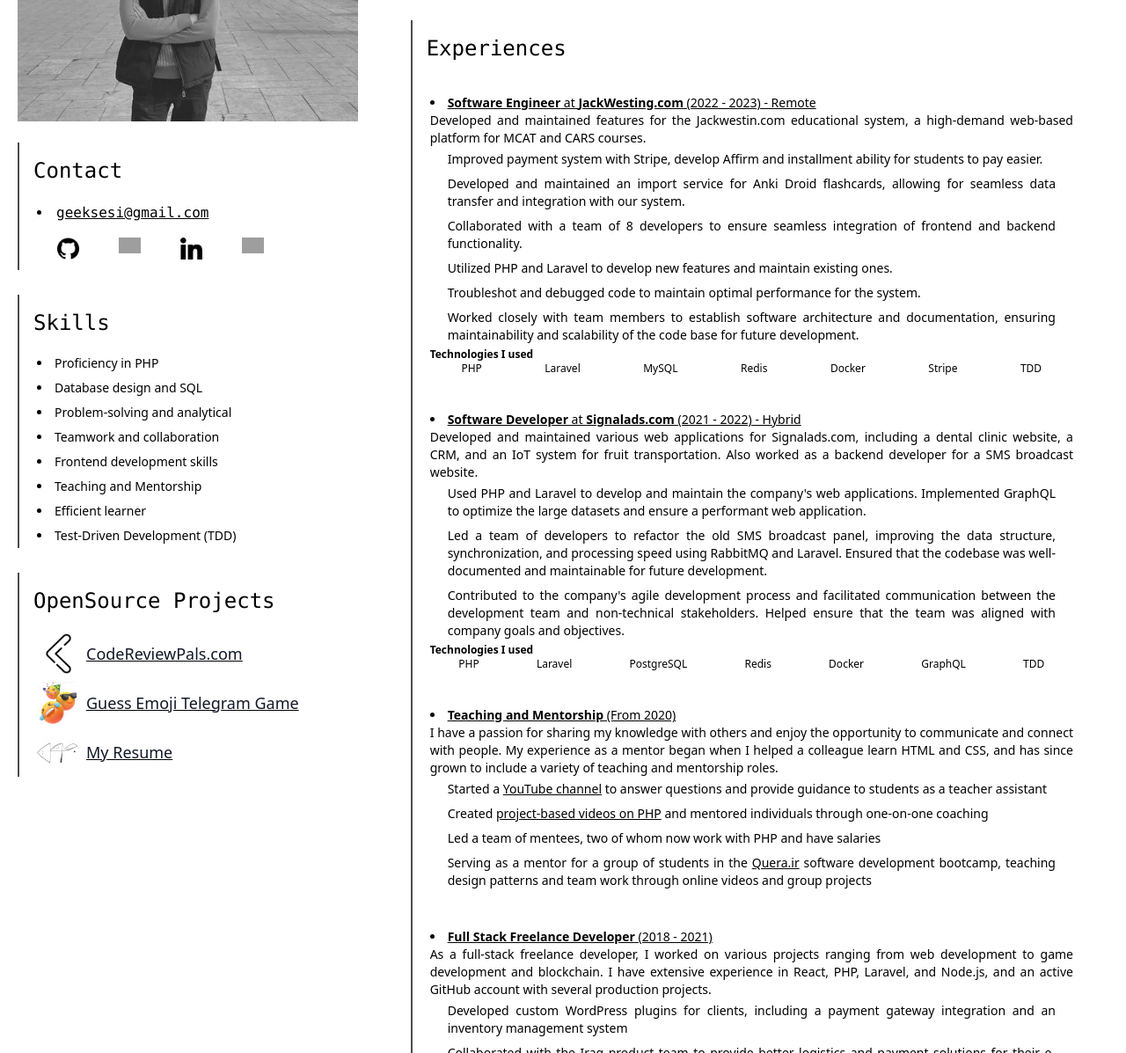
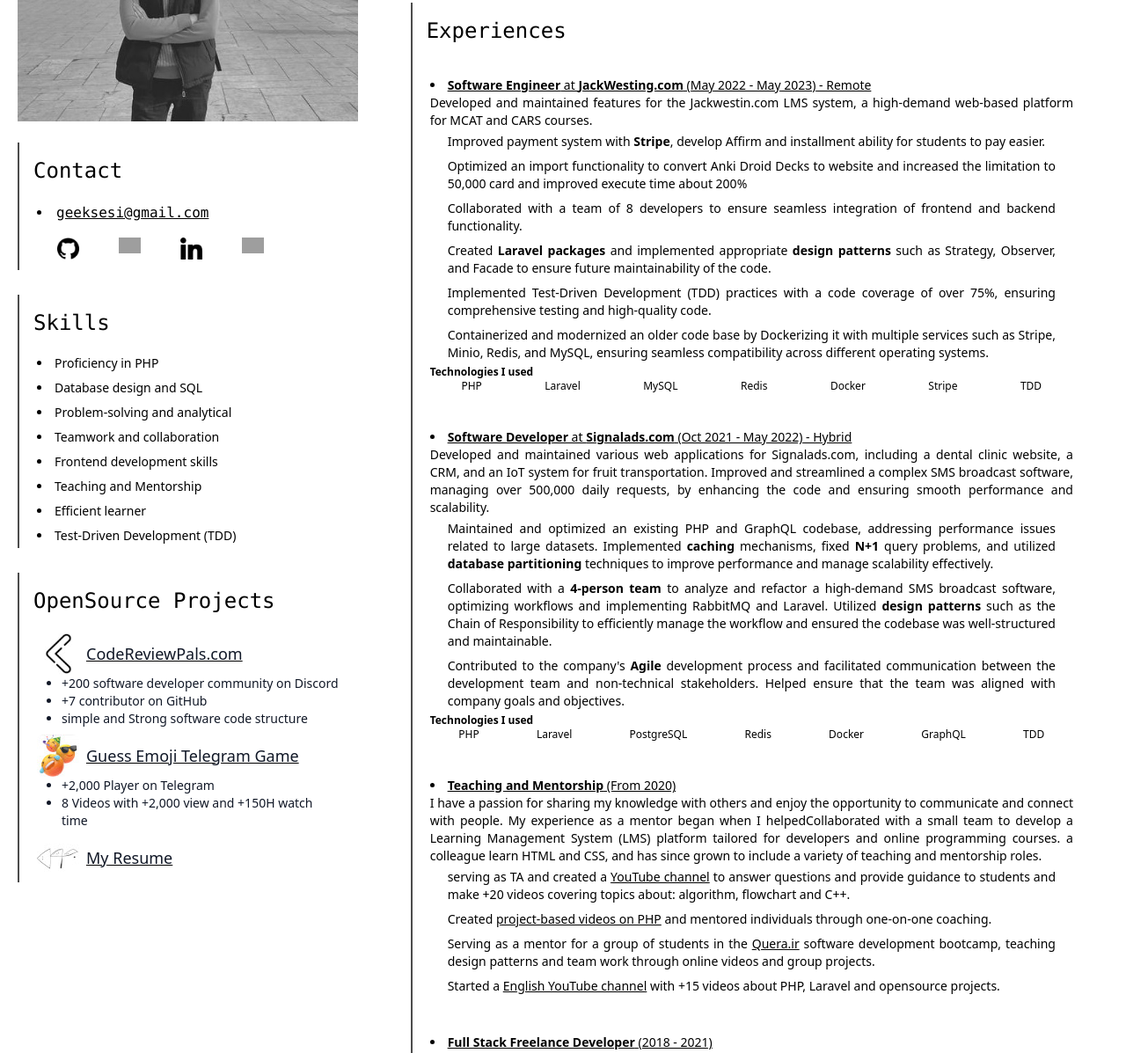
Before and after one commit to geeksesi/resume, a Gatsby site: page /software-engineer in a window 1280 px wide. Shown: the part 437-1634 px from the top of the page at 88% size. Built offline with nearby package versions, Linux system fonts and the light colour scheme; Gatsby itself is replaced by a stand-in of ours; grey boxes are pictures that could not be loaded.

Commit message:
update some information and data

```diff
--- a/src/components/Resume/Projects.js
+++ b/src/components/Resume/Projects.js
@@ -26,6 +26,15 @@
                                 </div>
                             </div>
                         </a>
+                        <ul className="list-disc pl-7">
+                            {item.achievements.map((achievement) => {
+                                return (
+                                    <li className="list-item title-font font-medium text-sm text-gray-900">
+                                        {achievement}
+                                    </li>
+                                );
+                            })}
+                        </ul>
                     </li>
                 ))}
             </ul>
--- a/src/resume/software-engineer.json
+++ b/src/resume/software-engineer.json
@@ -11,19 +11,23 @@
     "social": [
         {
             "name": "github",
-            "link": "https://github.com/geeksesi/"
+            "link": "https://github.com/geeksesi/",
+            "title": "GitHub.com/Geeksesi"
         },
         {
             "name": "youtube",
-            "link": "https://www.youtube.com/@ghasemy_javad"
+            "link": "https://www.youtube.com/@ghasemy_javad",
+            "title": "Youtube.com/@Ghasemy_Javad"
         },
         {
             "name": "linkedin",
-            "link": "https://www.linkedin.com/in/ghasemy-javad/"
+            "link": "https://www.linkedin.com/in/ghasemy-javad/",
+            "title": "LinkedIn.com/in/Ghasemy_javad"
         },
         {
             "name": "youtube",
-            "link": "https://youtube.com/@geeksesi"
+            "link": "https://youtube.com/@geeksesi",
+            "title": "Youtube.com/@Geeksesi"
         }
     ],
     "skills": [
@@ -40,66 +44,76 @@
         {
             "title": "CodeReviewPals.com",
             "url": "https://github.com/CodeReviewPals/code-review-pals/",
-            "thumbnail": "CodeReviewPals"
+            "thumbnail": "CodeReviewPals",
+            "stack": ["PHP", "MySql", "React", "Inertia"],
+            "achievements": [
+                "+200 software developer community on Discord",
+                "+7 contributor on GitHub",
+                "simple and Strong software code structure"
+            ]
         },
         {
             "title": "Guess Emoji Telegram Game",
             "url": "https://github.com/geeksesi/guess_emoji_telegram_bot",
-            "thumbnail": "GuessEmoji"
+            "thumbnail": "GuessEmoji",
+            "stack": ["PHP", "MySql"],
+            "achievements": ["+2,000 Player on Telegram", "8 Videos with +2,000 view and +150H watch time"]
         },
         {
             "title": "My Resume",
             "url": "https://github.com/geeksesi/resume",
-            "thumbnail": "Resume"
+            "thumbnail": "Resume",
+            "stack": ["GraphQL", "GatsbyJs", "React", "TailWind"],
+            "achievements": []
         }
     ],
-    "about": "As a software engineer with expertise in PHP backend development, I am enthusiastic about exploring new technologies. My specific interest lies in Rust, and I have gained experience in developing algorithms using this language. I am also an active contributor to open-source projects and enjoy collaborating with fellow developers. My technical skills, combined with my ability to learn quickly and tackle complex problems, make me a valuable team member. I excel in team environments and have a proven history of delivering high-quality projects across various industries. As a mentor, I am passionate about guiding and supporting junior developers, helping them achieve their goals and grow in their careers",
+    "about": "As a software engineer with expertise in <b>PHP backend development</b>, I am enthusiastic about exploring new technologies. I am an active contributor to open-source projects and enjoy collaborating with fellow developers. My technical skills, combined with my ability to learn quickly and tackle complex problems, make me a valuable <b>team member</b>. I excel in team environments and have a proven history of delivering high-quality projects across various industries. <br/> As a mentor, I am passionate about guiding and supporting junior developers, helping them achieve their goals and grow in their careers",
     "experiences": [
         {
-            "title": "<strong>Software Engineer</strong> at <strong>JackWesting.com</strong> (2022 - 2023) - Remote",
+            "title": "<strong>Software Engineer</strong> at <strong>JackWesting.com</strong> (May 2022 - May 2023) - Remote",
             "url": "https://jackwestin.com",
-            "description": "Developed and maintained features for the Jackwestin.com educational system, a high-demand web-based platform for MCAT and CARS courses.",
+            "description": "Developed and maintained features for the Jackwestin.com LMS system, a high-demand web-based platform for MCAT and CARS courses.",
             "responsibilities": [
-                "Improved payment system with Stripe, develop Affirm and installment ability for students to pay easier.",
-                "Developed and maintained an import service for Anki Droid flashcards, allowing for seamless data transfer and integration with our system.",
+                "Improved payment system with <b>Stripe</b>, develop Affirm and installment ability for students to pay easier.",
+                "Optimized an import functionality to convert Anki Droid Decks to website and increased the limitation to 50,000 card and improved execute time about 200%",
                 "Collaborated with a team of 8 developers to ensure seamless integration of frontend and backend functionality.",
-                "Utilized PHP and Laravel to develop new features and maintain existing ones.",
-                "Troubleshot and debugged code to maintain optimal performance for the system.",
-                "Worked closely with team members to establish software architecture and documentation, ensuring maintainability and scalability of the code base for future development."
+                "Created <b>Laravel packages</b> and implemented appropriate <b>design patterns</b> such as Strategy, Observer, and Facade to ensure future maintainability of the code.",
+                "Implemented Test-Driven Development (TDD) practices with a code coverage of over 75%, ensuring comprehensive testing and high-quality code.",
+                "Containerized and modernized an older code base by Dockerizing it with multiple services such as Stripe, Minio, Redis, and MySQL, ensuring seamless compatibility across different operating systems."
             ],
             "technologies": ["PHP", "Laravel", "MySQL", "Redis", "Docker", "Stripe", "TDD"]
         },
         {
-            "title": "<strong>Software Developer</strong> at <strong>Signalads.com</strong> (2021 - 2022) - Hybrid",
+            "title": "<strong>Software Developer</strong> at <strong>Signalads.com</strong> (Oct 2021 - May 2022) - Hybrid",
             "url": "https://signalads.com/",
-            "description": "Developed and maintained various web applications for Signalads.com, including a dental clinic website, a CRM, and an IoT system for fruit transportation. Also worked as a backend developer for a SMS broadcast website.",
+            "description": "Developed and maintained various web applications for Signalads.com, including a dental clinic website, a CRM, and an IoT system for fruit transportation. Improved and streamlined a complex SMS broadcast software, managing over 500,000 daily requests, by enhancing the code and ensuring smooth performance and scalability.",
             "responsibilities": [
-                "Used PHP and Laravel to develop and maintain the company's web applications. Implemented GraphQL to optimize the large datasets and ensure a performant web application.",
-                "Led a team of developers to refactor the old SMS broadcast panel, improving the data structure, synchronization, and processing speed using RabbitMQ and Laravel. Ensured that the codebase was well-documented and maintainable for future development.",
-                "Contributed to the company's agile development process and facilitated communication between the development team and non-technical stakeholders. Helped ensure that the team was aligned with company goals and objectives."
+                "Maintained and optimized an existing PHP and GraphQL codebase, addressing performance issues related to large datasets. Implemented <b>caching</b> mechanisms, fixed <b>N+1</b> query problems, and utilized <b>database partitioning</b> techniques to improve performance and manage scalability effectively.",
+                "Collaborated with a <b>4-person team</b> to analyze and refactor a high-demand SMS broadcast software, optimizing workflows and implementing RabbitMQ and Laravel. Utilized <b>design patterns</b> such as the Chain of Responsibility to efficiently manage the workflow and ensured the codebase was well-structured and maintainable.",
+                "Contributed to the company's <b>Agile</b> development process and facilitated communication between the development team and non-technical stakeholders. Helped ensure that the team was aligned with company goals and objectives."
             ],
             "technologies": ["PHP", "Laravel", "PostgreSQL", "Redis", "Docker", "GraphQL", "TDD"]
         },
         {
             "title": "<strong>Teaching and Mentorship</strong> (From 2020)",
             "url": "https://www.youtube.com/@ghasemy_javad",
-            "description": "I have a passion for sharing my knowledge with others and enjoy the opportunity to communicate and connect with people. My experience as a mentor began when I helped a colleague learn HTML and CSS, and has since grown to include a variety of teaching and mentorship roles.",
+            "description": "I have a passion for sharing my knowledge with others and enjoy the opportunity to communicate and connect with people. My experience as a mentor began when I helpedCollaborated with a small team to develop a Learning Management System (LMS) platform tailored for developers and online programming courses. a colleague learn HTML and CSS, and has since grown to include a variety of teaching and mentorship roles.",
             "responsibilities": [
-                "Started a <a href=\"https://youtube.com/@geeksesi\">YouTube channel</a> to answer questions and provide guidance to students as a teacher assistant",
-                "Created <a href=\"https://github.com/geeksesi/guess_emoji_telegram_bot\">project-based videos on PHP</a> and mentored individuals through one-on-one coaching",
-                "Led a team of mentees, two of whom now work with PHP and have salaries",
-                "Serving as a mentor for a group of students in the <a href=\"https://quera.ir\">Quera.ir</a> software development bootcamp, teaching design patterns and team work through online videos and group projects"
+                "serving as TA and created a <a href=\"https://youtube.com/@geeksesi\">YouTube channel</a> to answer questions and provide guidance to students and make +20 videos covering topics about: algorithm, flowchart and C++.",
+                "Created <a href=\"https://github.com/geeksesi/guess_emoji_telegram_bot\">project-based videos on PHP</a> and mentored individuals through one-on-one coaching.",
+                "Serving as a mentor for a group of students in the <a href=\"https://quera.ir\">Quera.ir</a> software development bootcamp, teaching design patterns and team work through online videos and group projects.",
+                "Started a <a href=\"https://youtube.com/@ghasemy_javad\">English YouTube channel</a> with +15 videos about PHP, Laravel and opensource projects."
             ]
         },
         {
             "title": "<strong>Full Stack Freelance Developer</strong> (2018 - 2021)",
-            "url": "https://github.com",
+            "url": "https://github.com/geeksesi",
             "description": "As a full-stack freelance developer, I worked on various projects ranging from web development to game development and blockchain. I have extensive experience in React, PHP, Laravel, and Node.js, and an active GitHub account with several production projects.",
             "responsibilities": [
-                "Developed custom WordPress plugins for clients, including a payment gateway integration and an inventory management system",
                 "Collaborated with the Iraq product team to provide better logistics and payment solutions for their e-commerce platform, <a href='https://emall.market'>Emall.market</a>",
                 "Led a team of developers for the <a href='https://gitlab.com/payzos'>Payzos</a> project, a blockchain-based payment system for the Tezos network and e-commerce platforms such as WordPress, Magento, OpenCart, and PrestaShop. Contributed to the development of PHP and React plugins for these platforms, using the Tezos API to enable seamless blockchain transactions",
-                "Created a PHP and Telegram bot-based game called <a href=\"https://github.com/geeksesi/guess_emoji_telegram_bot\">Guess Emoji Game</a> where players must guess the meaning of a group of emojis"
+                "Make wordpress websites and custom wordpress Plugins and themes.",
+                "Collaborated with a small team to develop a Learning Management System (LMS) platform tailored for developers and online programming courses."
             ]
         }
     ]
--- a/src/templates/resume.js
+++ b/src/templates/resume.js
@@ -151,6 +151,7 @@
                 title
                 url
                 thumbnail
+                achievements
             }
             about
             experiences {
```
